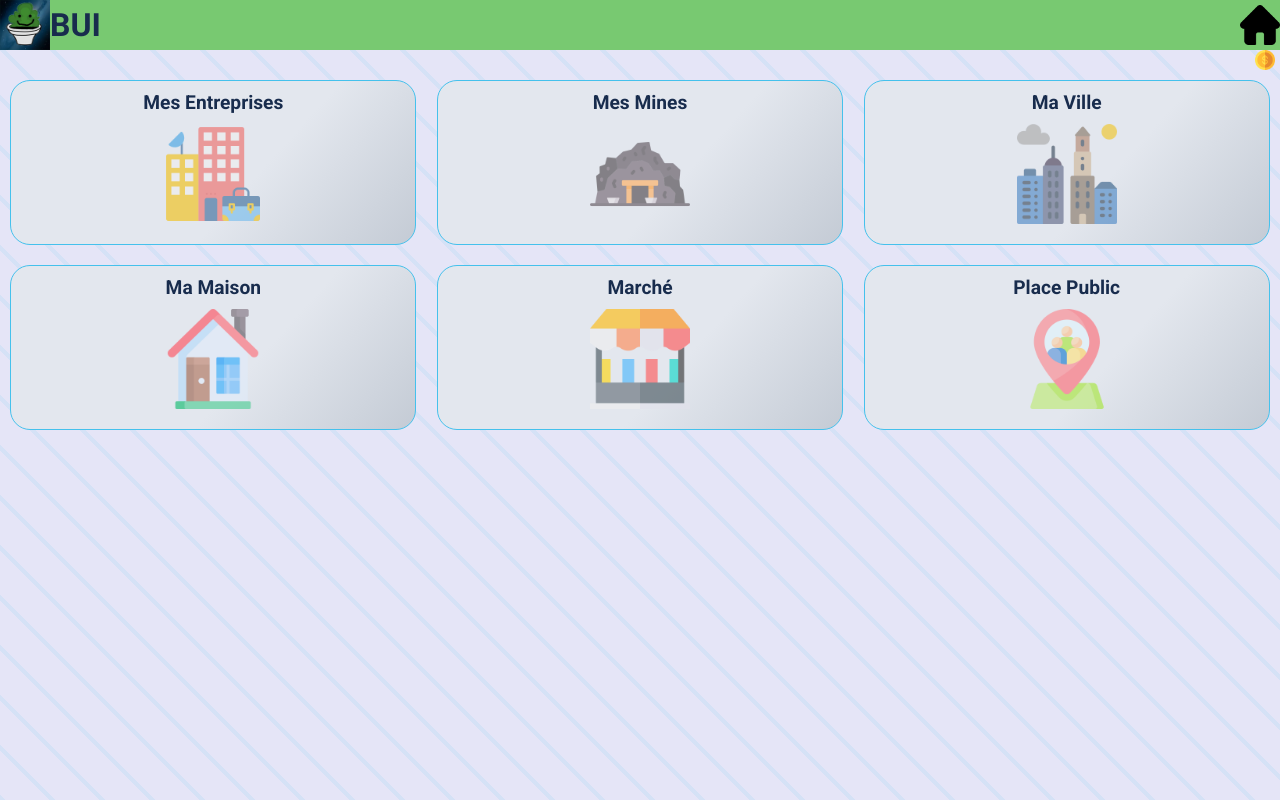
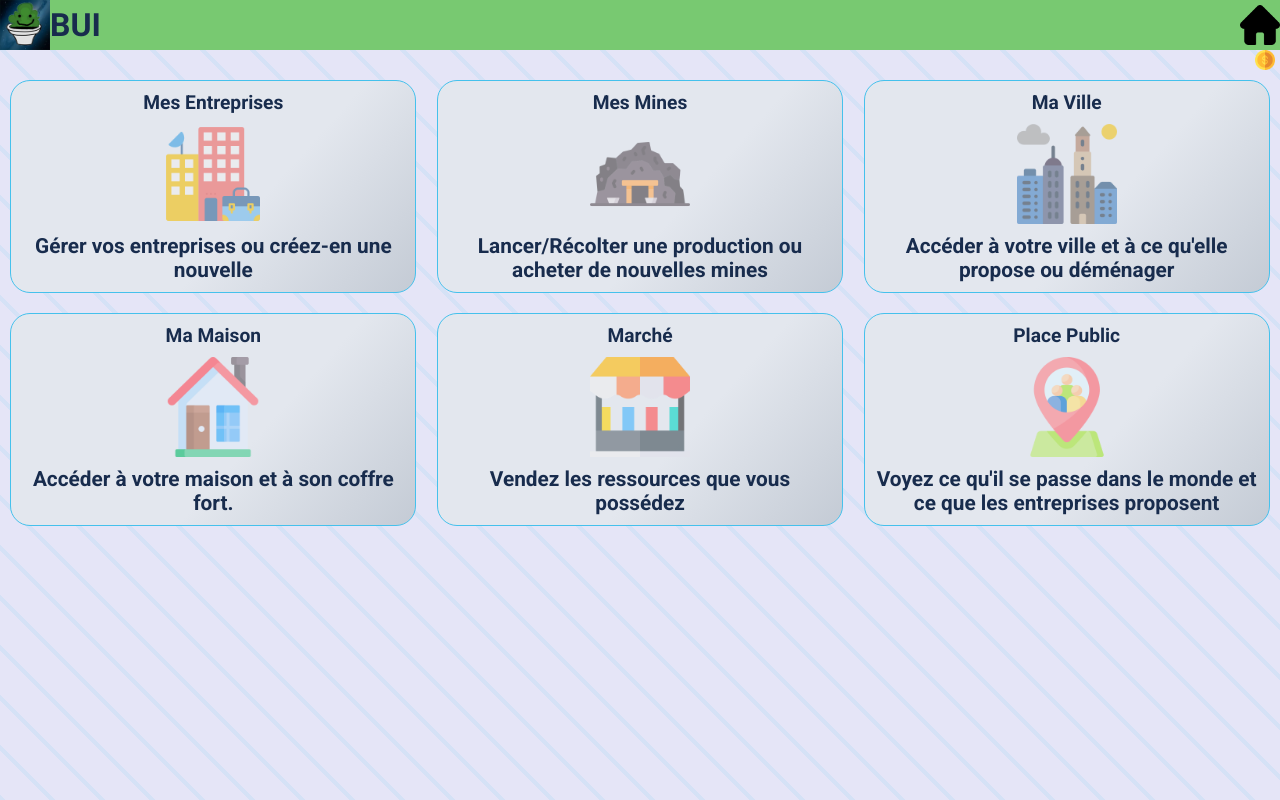
Before and after one commit to DylanMiftari/bui_client, an Angular app: page /dashboard in a window 1280 px wide. Built offline with nearby package versions, Linux system fonts and the light colour scheme; no server answers.

Commit message:
- Add description in dashboard

```diff
--- a/src/app/app.component.html
+++ b/src/app/app.component.html
@@ -2,11 +2,11 @@
 <link rel="preconnect" href="https://fonts.gstatic.com" crossorigin>
 <link href="https://fonts.googleapis.com/css2?family=Roboto:ital,wght@0,100;0,300;0,400;0,500;0,700;0,900;1,100;1,300;1,400;1,500;1,700;1,900&display=swap" rel="stylesheet">
 <header>
-    <div>
+    <div [routerLink]="['/login']" class="pointer">
         <img src="../assets/images/bui.webp" alt="Logo de BUI" width="50px" height="50px">
         <h1>BUI</h1>
     </div>
 
-    <img src="../assets/images/dashboard.png" alt="Image de maison" width="40px" height="40px" [routerLink]="['/dashboard']">
+    <img class="pointer" src="../assets/images/dashboard.png" alt="Image de maison" width="40px" height="40px" [routerLink]="['/dashboard']">
 </header>
 <router-outlet />
--- a/src/app/company/company-dashboard/company-dashboard.component.html
+++ b/src/app/company/company-dashboard/company-dashboard.component.html
@@ -3,7 +3,7 @@
 <div class="explain">
     <h1>Mes entreprises</h1>
     <p>
-        Vous êtes sur la page de vous entreprises. Ici vous pouvez voir vous entreprises ou en créer une nouvelle.
+        Vous êtes sur la page de vos entreprises. Ici vous pouvez voir vos entreprises ou en créer une nouvelle.
         Vous pouvez créer jusqu'à {{sharedData.maxCompaniesPerPlayer}} entreprises
     </p>
 </div>
--- a/src/app/dashboard/dashboard.component.html
+++ b/src/app/dashboard/dashboard.component.html
@@ -4,25 +4,31 @@
     <div class="card" [routerLink]="['/company/dashboard']">
         <h1>Mes Entreprises</h1>
         <img src="../../assets/images/icon/corporation.png" alt="Image d'entreprise">
+        <p>Gérer vos entreprises ou créez-en une nouvelle</p>
     </div>
     <div class="card">
         <h1>Mes Mines</h1>
         <img src="../../assets/images/icon/mine.png" alt="Image d'entreprise">
+        <p>Lancer/Récolter une production ou acheter de nouvelles mines</p>
     </div>
     <div class="card">
         <h1>Ma Ville</h1>
         <img src="../../assets/images/icon/city.png" alt="Image d'entreprise">
+        <p>Accéder à votre ville et à ce qu'elle propose ou déménager</p>
     </div>
     <div class="card">
         <h1>Ma Maison</h1>
         <img src="../../assets/images/icon/house.png" alt="Image d'entreprise">
+        <p>Accéder à votre maison et à son coffre fort.</p>
     </div>
     <div class="card">
         <h1>Marché</h1>
         <img src="../../assets/images/icon/market.png" alt="Image d'entreprise">
+        <p>Vendez les ressources que vous possédez</p>
     </div>
     <div class="card">
         <h1>Place Public</h1>
         <img src="../../assets/images/icon/public.png" alt="Image d'entreprise">
+        <p>Voyez ce qu'il se passe dans le monde et ce que les entreprises proposent</p>
     </div>
 </div>
--- a/src/assets/style/card.css
+++ b/src/assets/style/card.css
@@ -29,6 +29,9 @@
     h3 {
         text-align: center;
     }
+    p {
+        text-align: center;
+    }
     img {
         opacity: 0.6;
         padding: 10px;
--- a/src/styles.css
+++ b/src/styles.css
@@ -54,3 +54,11 @@
         font-size: 1em;
     }
 }
+
+/*
+UTILS CLASS
+*/
+
+.pointer {
+    cursor: pointer;
+}
```
